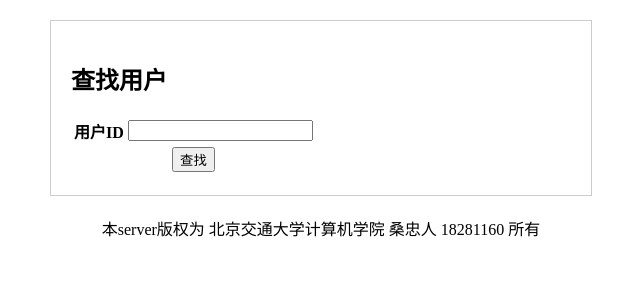
After one commit to Arespeak/Django_webserver_MySQL, a Django app: page /sim/find/ in a window 1280 px wide. The commit adds this page. Shown: the top 300 px of the page, without its empty margins (319-959 px from the left). Run offline with Django 3.2, Linux system fonts and the light colour scheme; some libraries are stand-ins or nearby versions.

Commit message:
网页模板

```diff
--- a/sim/urls.py
+++ b/sim/urls.py
@@ -7,8 +7,9 @@ urlpatterns = [
     url(r'^add/$', views.add),
     url(r'^edit/$', views.edit),
     url(r'^delete/$', views.delete),
+    url(r'^find/$', views.find),
     url(r'^v_index/$', views.v_index),
     url(r'^v_add/$', views.v_add),
     url(r'^v_edit/$', views.v_edit),
-    url(r'^v_delete/$', views.v_delete)
+    url(r'^v_delete/$', views.v_delete),
 ]
--- a/sim/views.py
+++ b/sim/views.py
@@ -6,6 +6,7 @@
 
 from django.shortcuts import render, redirect
 import MySQLdb
+from django.http import HttpResponse
 
 # Create your views here.
 #目录网页
@@ -87,7 +88,25 @@ def edit(request):
             cursor.execute("SELECT * FROM users")
             users = cursor.fetchall()
         return render(request, 'cli1/index.html', {'users': users})
+
         # return redirect('cl1/index.html')
+
+def find(request):
+    if request.method == 'GET':
+        return render(request, 'cli1/find.html')
+    else:
+        user_id = request.POST.get('user_id', '')
+        conn = MySQLdb.connect(host='localhost', user='root', passwd="000606", db="short_video_platform",
+                               charset='utf8')
+        with conn.cursor(cursorclass=MySQLdb.cursors.DictCursor) as cursor:
+            cursor.execute("SELECT * FROM users WHERE ID=%s", [user_id])
+            result = cursor.fetchall()
+        if len(result) == 0:
+            # return HttpResponse("查无此人！请输入正确的用户ID！")
+            message = '查无此人！请输入正确的用户ID！'
+            return render(request, 'cli1/find.html', {'message':message})
+        else:
+            return render(request, 'cli1/index.html', {'users':result})
 
 #建立视频表查询的操作函数
 def v_index(request):
--- a/templates/cli1/edit.html
+++ b/templates/cli1/edit.html
@@ -8,7 +8,8 @@
             margin: 20px auto;
             width: 500px;
             border: 1px solid #ccc;
-            padding: 20px
+            padding: 20px;
+            position: -ms-device-fixed;
         }
     </style>
 </head>
--- /dev/null
+++ b/templates/cli1/find.html
@@ -0,0 +1,45 @@
+<!DOCTYPE html>
+<html lang="en">
+<head>
+    <meta charset="UTF-8">
+    <title>查找用户</title>
+    <style>
+        form {
+            margin: 20px auto;
+            width: 500px;
+            border: 1px solid #ccc;
+            padding: 20px
+        }
+    </style>
+</head>
+<body>
+<form method="post">
+{#     action="sim/add/"#}
+    {% csrf_token %}
+    <h2 align="left">查找用户</h2>
+    <table>
+        <tr>
+            <th>用户ID</th>
+            <td><input name="user_id"></td>
+        </tr>
+        <tr>
+            <td colspan="2" align="center">
+                <input type="submit" value="查找"/>
+            </td>
+        </tr>
+    </table>
+</form>
+{% if message %}
+    <script>
+        alert('{{ message }}')
+    </script>
+
+{% endif %}
+<!--
+    作者：桑忠人 18281160
+    时间：2020.11
+    描述：本server版权为 北京交通大学计算机学院 桑忠人 18281160 所有！
+-->
+<div id="footer" align="center">本server版权为 北京交通大学计算机学院 桑忠人 18281160 所有</div>
+</body>
+</html>
--- a/templates/cli1/index.html
+++ b/templates/cli1/index.html
@@ -33,8 +33,8 @@
     </div>
 <h1 align="center">users信息表</h1>
 <table border="1px" width="100%" style="border-collapse: collapse;" class="table table-striped table-bordered table-hover">
-    <button onclick="window.location.href='../add';" style="border-radius: 5px; background-color: chocolate; color: white; font-family: 楷体">添加用户</button>
-    <button onclick="window.location.href='../v_add'" style="border-radius: 5px; background-color: darkblue; color: white; font-family: 楷体">查找用户</button>
+    <button onclick="window.location.href='/sim/add';" style="border-radius: 5px; background-color: chocolate; color: white; font-family: 楷体">添加用户</button>
+    <button onclick="window.location.href='/sim/find'" style="border-radius: 5px; background-color: darkblue; color: white; font-family: 楷体">查找用户</button>
     <tr align="center">
         <th>ID</th>
         <th>NAME</th>
```
